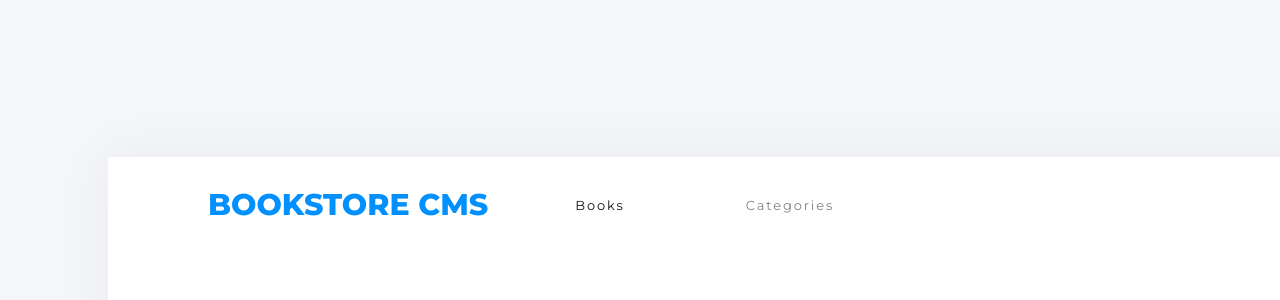
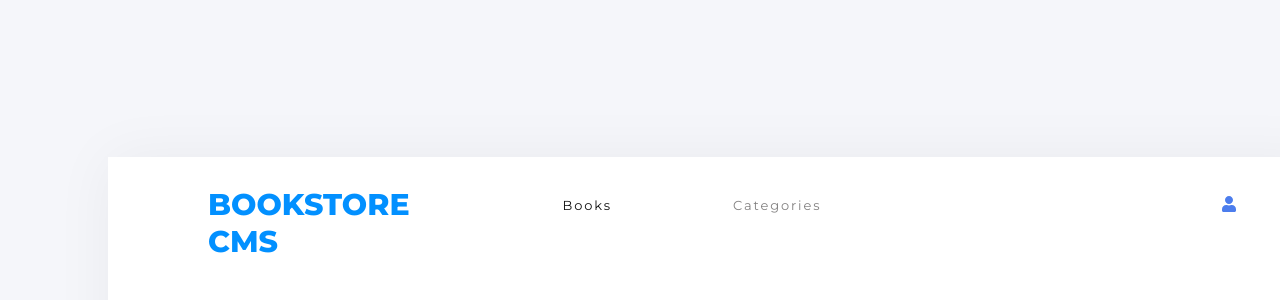
Before and after one commit to algerina/bookstore, a React (Create React App) app: page / in a window 1280 px wide. Shown: the top 300 px of the page. Built offline with nearby package versions, Linux system fonts and the light colour scheme; the HTML template or start-up script is replaced by a standard one.

Commit message:
Add user icon

```diff
--- a/package.json
+++ b/package.json
@@ -3,6 +3,8 @@
   "version": "0.1.0",
   "private": true,
   "dependencies": {
+    "@fortawesome/free-solid-svg-icons": "^5.15.4",
+    "@fortawesome/react-fontawesome": "^0.1.16",
     "@testing-library/jest-dom": "^5.16.1",
     "@testing-library/react": "^11.2.7",
     "@testing-library/user-event": "^12.8.3",
--- a/src/App.css
+++ b/src/App.css
@@ -188,7 +188,7 @@
   padding: 24px 0;
   margin-top: 24px;
   display: grid;
-  grid-template-columns: 2fr 1fr 1fr 1fr;
+  grid-template-columns: 8fr 3fr 1fr 1fr;
   gap: 4px;
 }
 
@@ -196,20 +196,16 @@
 .form select {
   padding: 12px;
   border: 1px solid lightgray;
-  /* background-color: transparent; */
-  margin-left: 6.25rem;
   background-color: white;
   color: rgb(175, 175, 175);
   width: 70%;
   margin-left: 6rem;
 }
 
-
 .form-title-input {
   width: 80% !important;
   margin-right: 5rem;
 }
-
 
 .form-title {
   grid-column: 1 / span 6;
@@ -231,7 +227,7 @@
   font-weight: bold;
   color: white;
   cursor: pointer;
-  margin-top: 7rem;
+  margin-top: 6.5rem;
   margin-right: 13rem;
   border-color: #0290ff;
 }
--- a/src/components/Navbar.js
+++ b/src/components/Navbar.js
@@ -1,5 +1,7 @@
 import React from 'react';
 import { Link } from 'react-router-dom';
+import { FontAwesomeIcon } from '@fortawesome/react-fontawesome';
+import { faUser } from '@fortawesome/free-solid-svg-icons';
 import './nav.css';
 
 const Navbar = () => (
@@ -8,6 +10,11 @@ const Navbar = () => (
     <ul className="navList">
       <li><Link to="/books" className="nav2">Books</Link></li>
       <li><Link to="/categories" className="nav3">Categories</Link></li>
+      <li>
+        <span className="user user-icon">
+          <FontAwesomeIcon icon={faUser} />
+        </span>
+      </li>
     </ul>
   </nav>
 );
--- a/src/components/nav.css
+++ b/src/components/nav.css
@@ -46,6 +46,7 @@
   color: #080505;
   width: 6.563rem;
   height: 1rem;
+
   /* margin: 1.125rem 41.5rem 0.688rem 2.563rem; */
   opacity: 0.5;
   font-family: Montserrat, sans-serif;
@@ -56,3 +57,8 @@
   line-height: normal;
   letter-spacing: 1.9px;
 }
+
+.user {
+  color: #4c7ded;
+  margin-left: 20rem;
+}
```
Also changed, not shown: 1 other file (tests, documents, lock files or other folders).
